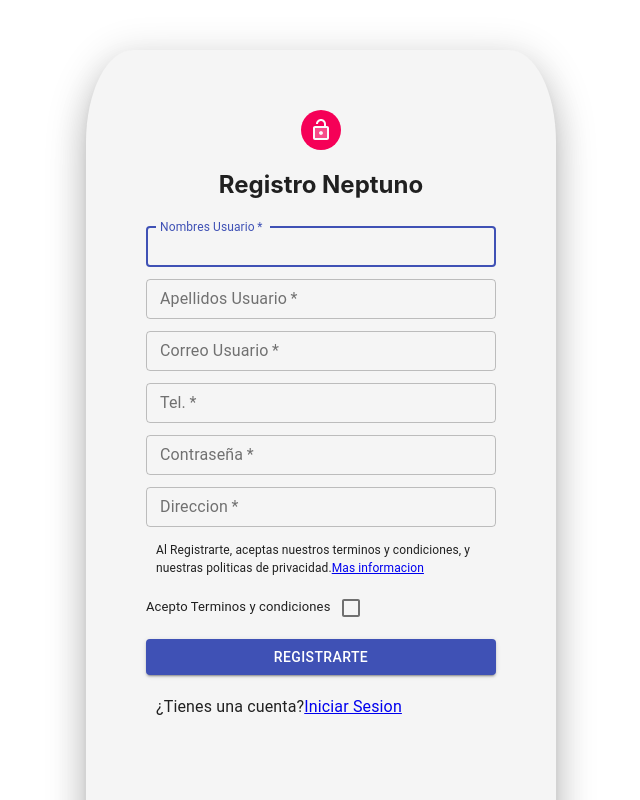
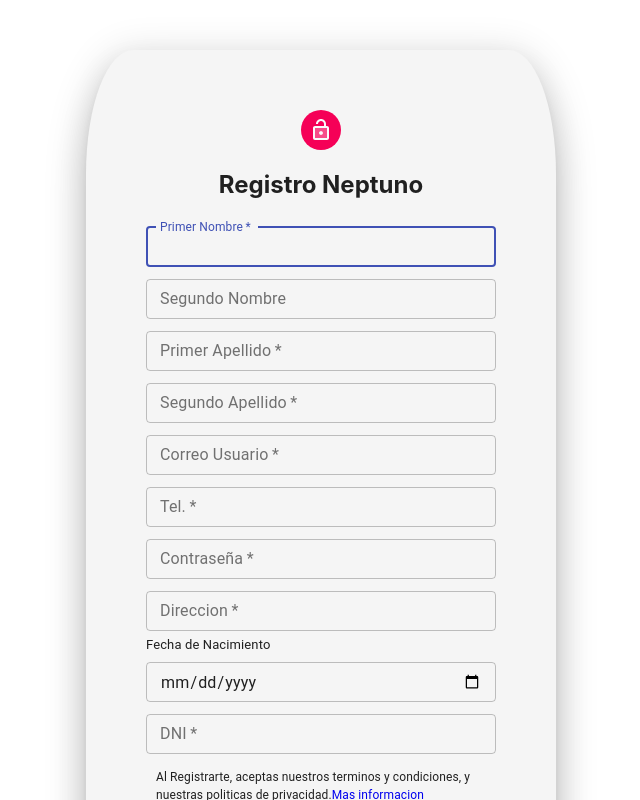
Before and after one commit to Carlos-Alcerro/ProyectoIngenieria, a React (Create React App) app: page /Registro in a window 1280 px wide. Shown: the top 800 px of the page, without its empty margins (319-959 px from the left). Built offline with nearby package versions, Linux system fonts and the light colour scheme.

Commit message:
Update Registro.js

```diff
--- a/src/Registro.js
+++ b/src/Registro.js
@@ -6,31 +6,48 @@ import {motion} from 'framer-motion'
 import {Outlet,Link} from 'react-router-dom'
 
 const initialForm={
-    name:"",
-    apellido:"",
+    nameuno:"",
+    namedos:"",
+    apeuno:"",
+    apedos:"",
     email:"",
     tel:"",
     password:"",
-    direccion:""
+    direccion:"",
+    fecha:"",
+    dni:""
 }
 const validationsForm=(form)=>{
     let errors={}
-    let regexName = /^[A-Za-zÑñÁáÉéÍíÓóÚúÜü\s]+$/;
-    let regexApellido = /^[A-Za-zÑñÁáÉéÍíÓóÚúÜü\s]+$/;
+    let regexPname = /^[A-Za-zÑñÁáÉéÍíÓóÚúÜü\s]+$/;
+    let regexSname = /^[A-Za-zÑñÁáÉéÍíÓóÚúÜü\s]+$/;
+    let regexPapellido = /^[A-Za-zÑñÁáÉéÍíÓóÚúÜü\s]+$/;
+    let regexSapellido = /^[A-Za-zÑñÁáÉéÍíÓóÚúÜü\s]+$/;
     let regexDireccion=/^[A-Za-zÑñÁáÉéÍíÓóÚúÜü\s]+$/;
     let regexEmail = /^(\w+[/./-]?){1,}@[a-z]+[/.]\w{2,}$/;
     let regexpassword = /^.{1,100}$/;
     let regexTel=/^[0-9]{2}-[0-9]{2}-[0-9]{2}-[0-9]{2}/;
+    let regexDni=/^[0-9]{4}-[0-9]{4}-[0-9]{5}/;
 
-    if(!form.name.trim()){
-        errors.name="";
-    }else if(!regexName.test(form.name.trim())){
-        errors.name="solo acepta letras y espacios en Blanco"
+    if(!form.nameuno.trim()){
+        errors.nameuno="";
+    }else if(!regexPname.test(form.nameuno.trim())){
+        errors.nameuno="solo acepta letras y espacios en Blanco"
     }
-    if(!form.apellido.trim()){
-        errors.apellido="";
-    }else if(!regexApellido.test(form.apellido.trim())){
-        errors.apellido="El campo 'Apellidos' solo acepta letras y espacios en Blanco"
+    if(!form.namedos.trim()){
+        errors.namedos="";
+    }else if(!regexSname.test(form.namedos.trim())){
+        errors.namedos="solo acepta letras y espacios en Blanco"
+    }
+    if(!form.apeuno.trim()){
+        errors.apeuno="";
+    }else if(!regexPapellido.test(form.apeuno.trim())){
+        errors.apeuno="El campo 'Apellidos' solo acepta letras y espacios en Blanco"
+    }
+    if(!form.apedos.trim()){
+        errors.apedos="";
+    }else if(!regexSapellido.test(form.apedos.trim())){
+        errors.apedos="El campo 'Apellidos' solo acepta letras y espacios en Blanco"
     }
 
     if(!form.email.trim()){
@@ -51,7 +68,12 @@ const validationsForm=(form)=>{
     if(!form.direccion.trim()){
         errors.direccion="";
     }else if(!regexDireccion.test(form.direccion.trim())){
-        errors.direccion="El campo 'Apellidos' solo acepta letras y espacios en Blanco"
+        errors.direccion="El campo 'Direccion' solo acepta letras y espacios en Blanco"
+    }
+    if(!form.dni.trim()){
+        errors.dni="";
+    }else if(!regexDni.test(form.dni.trim())){
+        errors.dni="DNI incorrecta"
     }
 
     return errors;
@@ -64,7 +86,7 @@ function Registro() {
 
     const{form,errors,handleChange,handleBlur,handleSubmit,cargando,respuesta}=useForm(initialForm,validationsForm)
 
-    const estiloPapel={padding :60,height:'100vh',width:350, margin:"50px auto", backgroundColor:'#f5f5f5', borderRadius:'10%'}
+    const estiloPapel={padding :60,height:'140vh',width:350, margin:"50px auto", backgroundColor:'#f5f5f5', borderRadius:'10%'}
     const avatarEstilo={backgroundColor:'#f50057'}
     const btnestilo={margin:'10px 0'}
     return(
@@ -75,14 +97,19 @@ function Registro() {
                      <Avatar style={avatarEstilo}><LockOpenTwoTone/></Avatar>
                     <h2>Registro Neptuno</h2>
                 </Grid>
-                <TextField className='NombreUsuario' label="Nombres Usuario" placeholder='Nombre Completo' type='text' variant="outlined" fullWidth required autoFocus value={form.name} helperText={errors.name && <p style={estiloError}> {errors.name}</p>} onChange={handleChange} onBlur={handleBlur} name='name' margin='dense'/>
-                <TextField className='ApellidoUsuario' label='Apellidos Usuario' placeholder='Apellido Completo' type='text' variant="outlined" fullWidth required value={form.apellido} onChange={handleChange} onBlur={handleBlur} name='apellido' margin='dense' helperText={errors.apellido && <p style={estiloError}> {errors.apellido}</p>}/>
+                <TextField className='Primernombre' label="Primer Nombre" placeholder='Primer Nombre' type='text' variant="outlined" fullWidth required autoFocus value={form.nameuno} helperText={errors.nameuno && <p style={estiloError}> {errors.nameuno}</p>} onChange={handleChange} onBlur={handleBlur} name='nameuno' margin='dense'/>
+                <TextField className='Segundonombre' label="Segundo Nombre" placeholder='Segundo Nombre' type='text' variant="outlined" fullWidth value={form.namedos} helperText={errors.namedos && <p style={estiloError}> {errors.namedos}</p>} onChange={handleChange} onBlur={handleBlur} name='namedos' margin='dense'/>
+                <TextField className='Primerapellido' label='Primer Apellido' placeholder='Primer Apellido' type='text' variant="outlined" fullWidth required value={form.apeuno} onChange={handleChange} onBlur={handleBlur} name='apeuno' margin='dense' helperText={errors.apeuno && <p style={estiloError}> {errors.apeuno}</p>}/>
+                <TextField className='Segundoapellido' label='Segundo Apellido' placeholder='Segundo Apellido' type='text' variant="outlined" fullWidth required value={form.apedos} onChange={handleChange} onBlur={handleBlur} name='apedos' margin='dense' helperText={errors.apedos && <p style={estiloError}> {errors.apedos}</p>}/>
                 <TextField className='CorreoUsuario' label='Correo Usuario' placeholder='Enter Correo' type='email' variant="outlined" fullWidth required name='email' margin='dense'  value={form.email} onChange={handleChange} onBlur={handleBlur} helperText={errors.email && <p style={estiloError}> {errors.email}</p>}/>
                 <TextField className='TelUsuario' label='Tel.' placeholder='Telefono' type='tel' variant="outlined" fullWidth required   value={form.tel} onChange={handleChange} margin='dense' onBlur={handleBlur} name='tel' inputProps={{maxLength:11}} helperText={errors.tel && <p style={estiloError}> {errors.tel}</p>}/>
                 <TextField className='ContraUsuario'  label='Contraseña' placeholder='Enter Contraseña' type='password' variant="outlined" fullWidth required   value={form.password} onChange={handleChange} onBlur={handleBlur} margin='dense' name='password' helperText={errors.password && <p style={estiloError}> {errors.password}</p>}/>
                 <TextField className='DireccionUsuario' label="Direccion" placeholder='Direccion' type='text' variant="outlined" fullWidth required value={form.direccion} helperText={errors.direccion && <p style={estiloError}> {errors.direccion}</p>} onChange={handleChange} onBlur={handleBlur} name='direccion' margin='dense'/>
+                <Typography style={{fontSize:13}}>Fecha de Nacimiento</Typography>
+                <TextField className='Fecha'  type='date' variant="outlined" fullWidth required value={form.fecha} onChange={handleChange} onBlur={handleBlur} name='fecha' margin='dense'/>
+                <TextField className='DNI'  label='DNI' placeholder='DNI' type='text' variant="outlined" fullWidth required   value={form.Dni}  onChange={handleChange} onBlur={handleBlur} margin='dense' name='dni' helperText={errors.dni && <p style={estiloError}> {errors.dni}</p>}/>
                 <Typography style={{fontSize:12, margin:'10px'}} >Al Registrarte, aceptas nuestros terminos y condiciones, y nuestras politicas de privacidad.<Link target={'_blank'} style={{fontSize:12}}  to="https://www.termsfeed.com/live/39d9721c-2c67-47d4-ae4f-75a2c6ccdedd">Mas informacion</Link></Typography>
-                <Typography style={{fontSize:13}}>Acepto Terminos y condiciones<Checkbox name='Checked'></Checkbox></Typography>
+                <Typography style={{fontSize:13}}>Acepto Terminos y condiciones<Checkbox name='Checked'  onChange={handleChange}></Checkbox></Typography>
                 <Button className='BtnSubmitReg' type='submit' color='primary' variant="contained" style={btnestilo} fullWidth margin="normal" onClick={handleSubmit}>Registrarte</Button>
                 <Typography style={{margin:"10px"}} > ¿Tienes una cuenta?
                      <Link to="/" >
```
